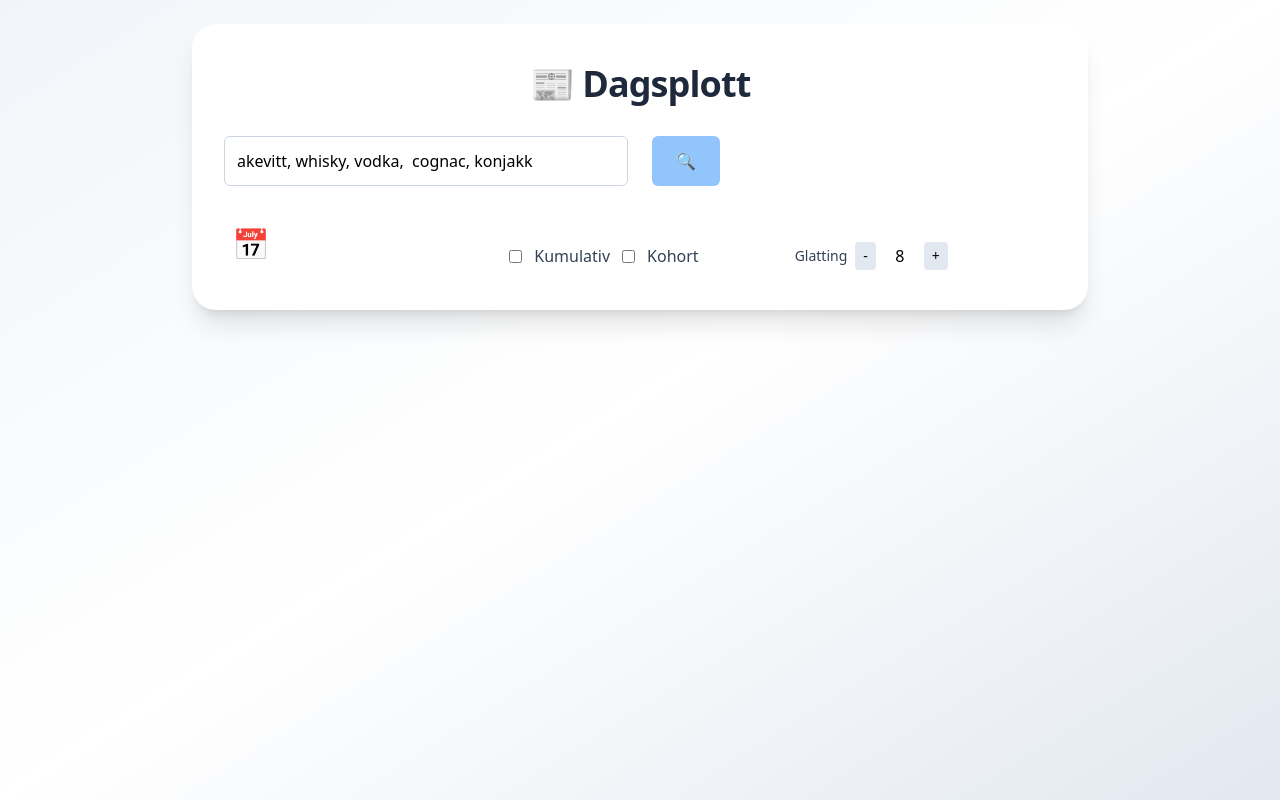
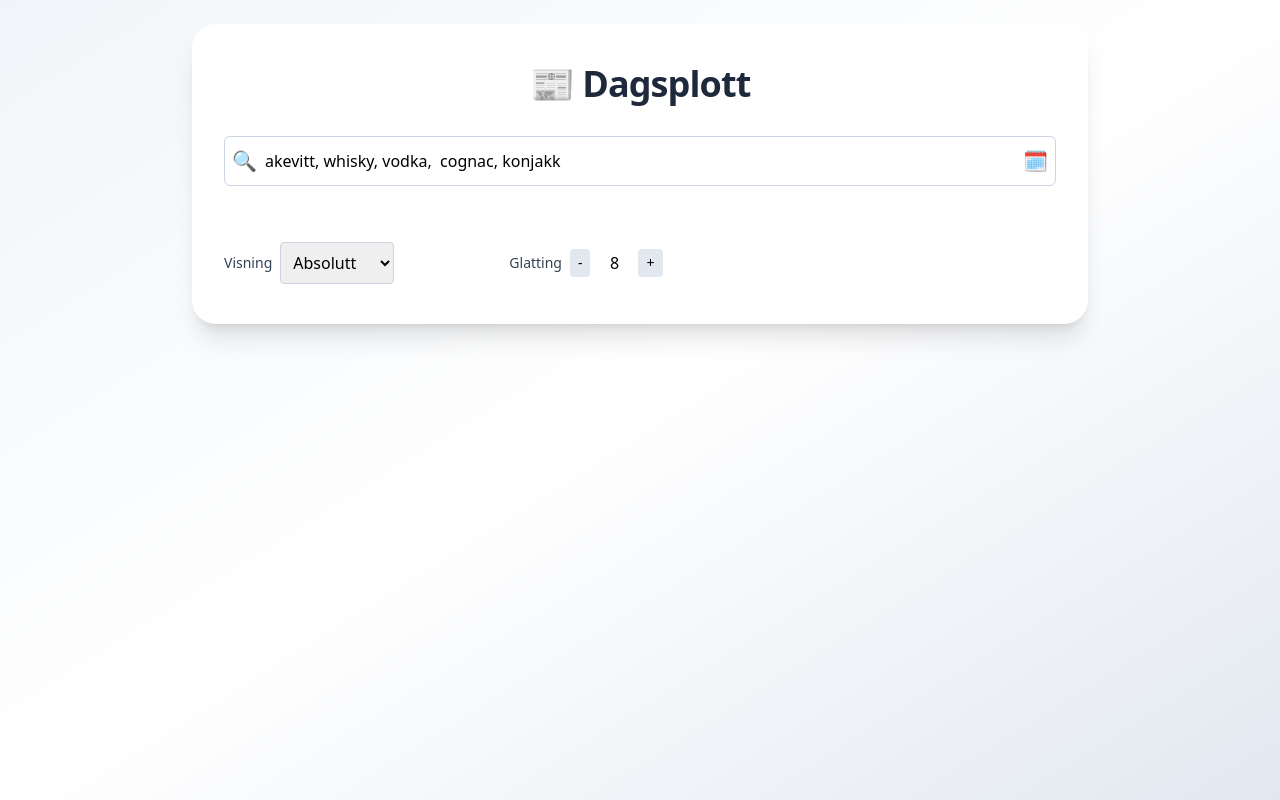
Before and after one commit to Yoonsen/dagsplott, a React (Vite) app: page / in a window 1280 px wide. Built offline with nearby package versions, Linux system fonts and the light colour scheme; the HTML template or start-up script is replaced by a standard one.

Commit message:
Oppdatert visning, farger og layout

```diff
--- a/src/App.jsx
+++ b/src/App.jsx
@@ -32,6 +32,7 @@ export default function App() {
 
   const [showDatePopup, setShowDatePopup] = useState(false);
     const [cohort, setCohort] = useState(false);
+   const [mode, setMode] = useState('absolute');
 
   const smoothArray = (arr, k) => {
     if (k <= 1) return arr;
@@ -45,12 +46,26 @@ export default function App() {
   };
 
 const assignColors = (words, existingMap) => {
-  const newMap = { ...existingMap };
-  let colorIndex = Object.keys(existingMap).length;
+  // Lag et nytt map basert på gamle, men bare med ord som fortsatt finnes
+  const newMap = {};
+  const usedColors = new Set();
 
   words.forEach(w => {
+    if (existingMap[w]) {
+      newMap[w] = existingMap[w];
+      usedColors.add(existingMap[w]);
+    }
+  });
+
+  // Finn neste ledige farge
+  let colorIndex = 0;
+  words.forEach(w => {
     if (!newMap[w]) {
+      while (usedColors.has(colorPalette[colorIndex % colorPalette.length])) {
+        colorIndex++;
+      }
       newMap[w] = colorPalette[colorIndex % colorPalette.length];
+      usedColors.add(colorPalette[colorIndex % colorPalette.length]);
       colorIndex++;
     }
   });
@@ -94,21 +109,21 @@ const handleChartClick = (event, chart) => {
 
 
 
-const buildDatasets = (grouped, dates, cum, smoothing, cohortMode, colorMap) => {
+const buildDatasets = (grouped, dates, smoothing, mode, colorMap) => {
   const wordEntries = Object.entries(grouped);
 
   let allY = wordEntries.map(([_, counts]) =>
     dates.map(date => counts[date] || 0)
   );
 
-  if (cohortMode) {
+  if (mode === "cohort") {
     const totals = dates.map((_, i) =>
       allY.reduce((sum, series) => sum + series[i], 0)
     );
     allY = allY.map(series =>
       series.map((val, i) => totals[i] ? val / totals[i] : 0)
     );
-  } else if (cum) {
+  } else if (mode === "cumulative") {
     allY = allY.map(series =>
       series.reduce((acc, val, i) => [...acc, val + (acc[i - 1] || 0)], [])
     );
@@ -178,7 +193,7 @@ const fetchData = async () => {
 
     const newColorMap = assignColors(words, wordColorMap);
     setWordColorMap(newColorMap);
-    const datasets = buildDatasets(grouped, dateRange, cumulative, smooth, cohort, words, newColorMap);
+    const datasets = buildDatasets(grouped, dateRange, smooth, mode, newColorMap);
 
     setData({ labels: dateRange, datasets });
   } catch (e) {
@@ -192,10 +207,10 @@ const fetchData = async () => {
 
 useEffect(() => {
   if (rawGrouped && allDates.length) {
-    const datasets = buildDatasets(rawGrouped, allDates, cumulative, smooth, cohort, wordColorMap);
+    const datasets = buildDatasets(rawGrouped, allDates, smooth, mode, wordColorMap);
     setData({ labels: allDates, datasets });
   }
-}, [cumulative, smooth, cohort, wordColorMap]);
+}, [cumulative, smooth, mode, wordColorMap]);
 
   const handleKeyDown = (e) => {
     if (e.key === 'Enter') fetchData();
@@ -246,55 +261,52 @@ const downloadCSV = () => {
     <h1 className="text-4xl font-bold text-center text-slate-800 tracking-tight">📰 Dagsplott</h1>
 
     {/* First Row: Input and Fetch */}
-    <div className="grid grid-cols-1 sm:grid-cols-2 gap-6">
-      <div className="w-full">
-        {/* <label className="block text-sm font-medium text-slate-700 mb-1">Input</label> */}
+<div className="relative w-full">
+  {/* Input felt */}
   <input
-          className="w-full border border-slate-300 p-3 rounded-md focus:ring-2 focus:ring-blue-500 focus:outline-none bg-white"
+    className="w-full border border-slate-300 p-3 pl-10 pr-20 rounded-md focus:ring-2 focus:ring-blue-500 focus:outline-none bg-white"
     value={word}
     onChange={e => setWord(e.target.value)}
     onKeyDown={handleKeyDown}
     placeholder="pizza, sushi"
   />
-      </div>
-      <div className="flex justify-center sm:justify-start">
+
+  {/* Søkeknapp */}
   <button
     onClick={fetchData}
-          className="w-auto px-6 py-2 bg-blue-300 text-white rounded-md hover:bg-blue-400 focus:outline-none"
+    className="absolute left-2 top-1/2 transform -translate-y-1/2 text-xl text-slate-500 hover:text-slate-700 focus:outline-none"
   >
     🔍
   </button>
-      </div>
-    </div>
 
-    {/* Second Row: Date (with Calendar), Cohort, Cumulative, Smoothing */}
-    <div className="grid grid-cols-1 sm:grid-cols-3 gap-6">
-      {/* Date Button (Calendar icon) */}
-      <div className="relative">
+  {/* Kalenderknapp */}
   <button
     onClick={() => setShowDatePopup(!showDatePopup)}
-          className="p-2 text-3xl text-slate-700 focus:outline-none"
+    className="absolute right-2 top-1/2 transform -translate-y-1/2 text-xl text-slate-500 hover:text-slate-700 focus:outline-none"
   >
-          📅
+    🗓
   </button>
 
+  {/* Dato-popup */}
   {showDatePopup && (
-          <div className="absolute z-10 bg-white border border-slate-300 rounded-md shadow-md mt-2 p-4 space-y-2 w-full">
-            <div>
+    <div className="absolute right-0 mt-2 bg-white border border-slate-300 rounded-md shadow-md p-4 z-10">
+      <div className="mb-2">
         <label className="block text-xs text-slate-600">Start</label>
         <input
           type="date"
           value={startDate}
           onChange={e => setStartDate(e.target.value)}
+          onKeyDown={handleKeyDown}
           className="w-full border border-slate-300 p-2 rounded"
         />
       </div>
       <div>
-              <label className="block text-xs text-slate-600">End</label>
+        <label className="block text-xs text-slate-600">Ende</label>
         <input
           type="date"
           value={endDate}
           onChange={e => setEndDate(e.target.value)}
+          onKeyDown={handleKeyDown}
           className="w-full border border-slate-300 p-2 rounded"
         />
       </div>
@@ -302,24 +314,25 @@ const downloadCSV = () => {
   )}
 </div>
 
+
+    {/* Second Row: Date (with Calendar), Cohort, Cumulative, Smoothing */}
+    <div className="grid grid-cols-1 sm:grid-cols-3 gap-6">
+
+
       {/* Kumulativ and Kohort checkboxes */}
-      <div className="flex items-center gap-3 pt-6">
-        <input
-          type="checkbox"
-          id="cumulative"
-          checked={cumulative}
-          onChange={e => setCumulative(e.target.checked)}
-        />
-        <label htmlFor="cumulative" className="text-slate-700">Kumulativ</label>
+<div className="flex items-center gap-2 pt-6">
+  <label className="text-sm text-slate-700">Visning</label>
+  <select
+    value={mode}
+    onChange={e => setMode(e.target.value)}
+    className="border border-slate-300 rounded p-2"
+  >
+    <option value="absolute">Absolutt</option>
+    <option value="cumulative">Kumulativ</option>
+    <option value="cohort">Kohort</option>
+  </select>
+</div>
 
-        <input
-          type="checkbox"
-          id="cohort"
-          checked={cohort}
-          onChange={e => setCohort(e.target.checked)}
-        />
-        <label htmlFor="cohort" className="text-slate-700">Kohort</label>
-      </div>
 
       {/* Smoothing controls */}
       <div className="flex items-center gap-2 pt-6">
```
Also changed, not shown: src/.ipynb_checkpoints/App-checkpoint.jsx, 1 other file (tests, documents, lock files or other folders). Lines whose indentation alone changed are shown as unchanged.
